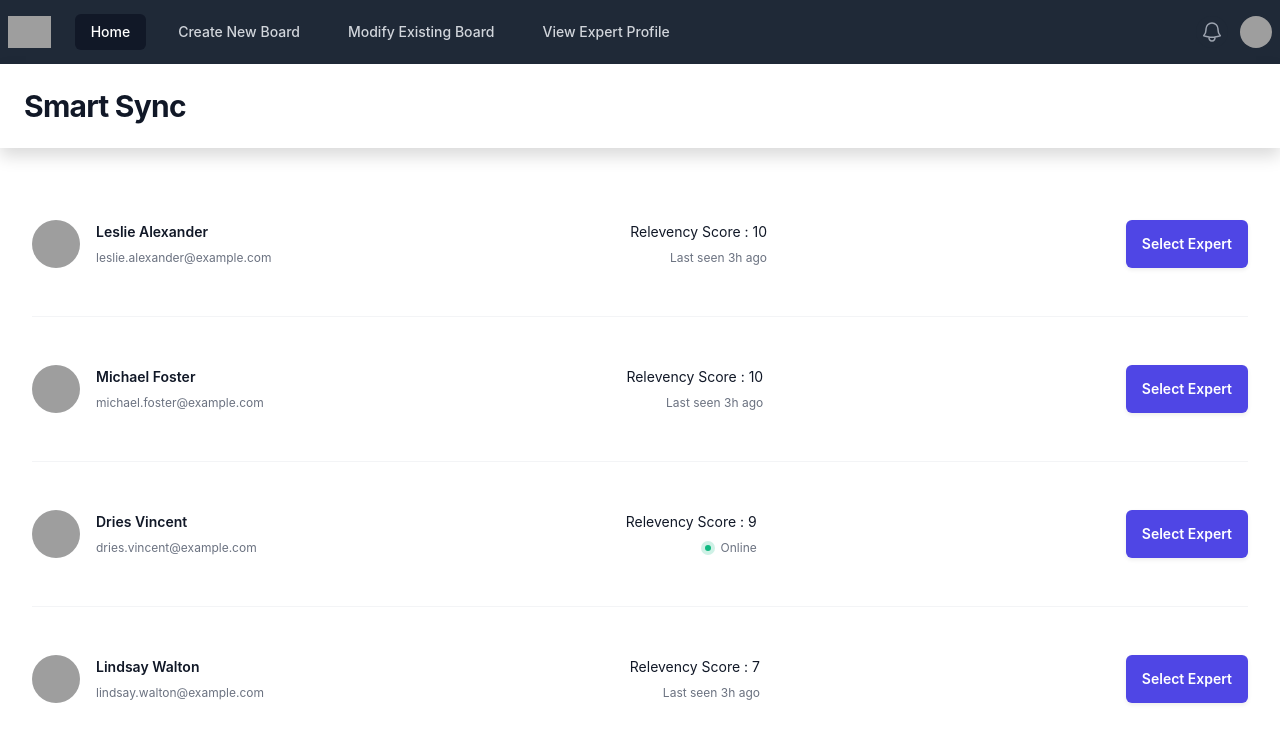
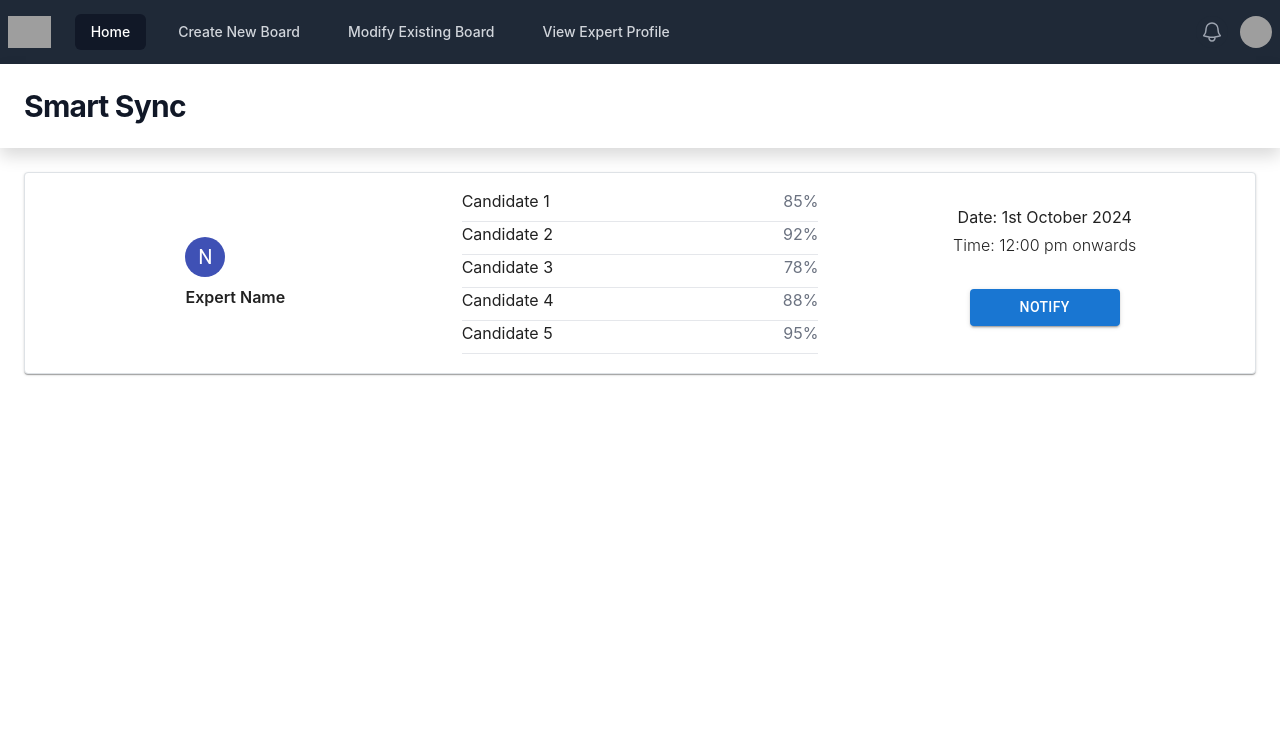
Before and after one commit to Smart-Sync/SS, a React (Create React App) app: page /admin/schedule-boards in a window 1280 px wide. Shown: the top 742 px of the page. Built offline with nearby package versions, Linux system fonts and the light colour scheme; grey boxes are pictures that could not be loaded.

Commit message:
feat: added mapping result ui

```diff
--- a/package.json
+++ b/package.json
@@ -3,8 +3,11 @@
   "version": "0.1.0",
   "private": true,
   "dependencies": {
+    "@emotion/react": "^11.13.3",
+    "@emotion/styled": "^11.13.0",
     "@headlessui/react": "^2.1.6",
     "@heroicons/react": "^2.1.5",
+    "@mui/material": "^6.1.0",
     "@tailwindcss/forms": "^0.5.9",
     "@testing-library/jest-dom": "^5.17.0",
     "@testing-library/react": "^13.4.0",
--- a/src/admin_components/MappingResult.js
+++ b/src/admin_components/MappingResult.js
@@ -1,82 +1,320 @@
-import React from 'react'
-const people = [
+
+import React, { useState } from 'react'
+import Card from '@mui/material/Card';
+import CardContent from '@mui/material/CardContent';
+import Avatar from '@mui/material/Avatar';
+import { indigo } from '@mui/material/colors';
+import Button from '@mui/material/Button';
+
+const expertsData = [
   {
-      name: 'Leslie Alexander',
-      email: 'leslie.alexander@example.com',
-      role: 'Relevency Score : 10',
+    expert: 'John Doe',
     imageUrl:
         'https://images.unsplash.com/photo-1494790108377-be9c29b29330?ixlib=rb-1.2.1&ixid=eyJhcHBfaWQiOjEyMDd9&auto=format&fit=facearea&facepad=2&w=256&h=256&q=80',
-      lastSeen: '3h ago',
-      lastSeenDateTime: '2023-01-23T13:23Z',
+    candidates: [
+      { name: 'Candidate 1', relevance: 85 },
+      { name: 'Candidate 2', relevance: 92 },
+      { name: 'Candidate 3', relevance: 78 },
+      { name: 'Candidate 4', relevance: 88 },
+      { name: 'Candidate 5', relevance: 95 },
+    ],
   },
   {
-      name: 'Michael Foster',
-      email: 'michael.foster@example.com',
-      role: 'Relevency Score : 10',
+    expert: 'Jane Smith',
     imageUrl:
-        'https://images.unsplash.com/photo-1519244703995-f4e0f30006d5?ixlib=rb-1.2.1&ixid=eyJhcHBfaWQiOjEyMDd9&auto=format&fit=facearea&facepad=2&w=256&h=256&q=80',
-      lastSeen: '3h ago',
-      lastSeenDateTime: '2023-01-23T13:23Z',
-    },
-    {
-      name: 'Dries Vincent',
-      email: 'dries.vincent@example.com',
-      role: 'Relevency Score : 9',
-      imageUrl:
-        'https://images.unsplash.com/photo-1506794778202-cad84cf45f1d?ixlib=rb-1.2.1&ixid=eyJhcHBfaWQiOjEyMDd9&auto=format&fit=facearea&facepad=2&w=256&h=256&q=80',
-      lastSeen: null,
-    },
-    {
-      name: 'Lindsay Walton',
-      email: 'lindsay.walton@example.com',
-      role: 'Relevency Score : 7',
-      imageUrl:
-        'https://images.unsplash.com/photo-1517841905240-472988babdf9?ixlib=rb-1.2.1&ixid=eyJhcHBfaWQiOjEyMDd9&auto=format&fit=facearea&facepad=2&w=256&h=256&q=80',
-      lastSeen: '3h ago',
-      lastSeenDateTime: '2023-01-23T13:23Z',
+        'https://images.unsplash.com/photo-1494790108377-be9c29b29330?ixlib=rb-1.2.1&ixid=eyJhcHBfaWQiOjEyMDd9&auto=format&fit=facearea&facepad=2&w=256&h=256&q=80',
+
+    candidates: [
+      { name: 'Candidate A', relevance: 81 },
+      { name: 'Candidate B', relevance: 90 },
+      { name: 'Candidate C', relevance: 76 },
+      { name: 'Candidate D', relevance: 89 },
+      { name: 'Candidate E', relevance: 93 },
+    ],
   },
 
-  ]
+  {
+    expert: 'Jane Smith',
+    imageUrl:
+        'https://images.unsplash.com/photo-1494790108377-be9c29b29330?ixlib=rb-1.2.1&ixid=eyJhcHBfaWQiOjEyMDd9&auto=format&fit=facearea&facepad=2&w=256&h=256&q=80',
 
-export const Experts = () => {
+    candidates: [
+      { name: 'Candidate A', relevance: 81 },
+      { name: 'Candidate B', relevance: 90 },
+      { name: 'Candidate C', relevance: 76 },
+      { name: 'Candidate D', relevance: 89 },
+      { name: 'Candidate E', relevance: 93 },
+    ],
+  },
+
+  {
+    expert: 'Jane Smith',
+    imageUrl:
+        'https://images.unsplash.com/photo-1494790108377-be9c29b29330?ixlib=rb-1.2.1&ixid=eyJhcHBfaWQiOjEyMDd9&auto=format&fit=facearea&facepad=2&w=256&h=256&q=80',
+
+    candidates: [
+      { name: 'Candidate A', relevance: 81 },
+      { name: 'Candidate B', relevance: 90 },
+      { name: 'Candidate C', relevance: 76 },
+      { name: 'Candidate D', relevance: 89 },
+      { name: 'Candidate E', relevance: 93 },
+    ],
+  },
+
+  {
+    expert: 'Jane Smith',
+    imageUrl:
+        'https://images.unsplash.com/photo-1494790108377-be9c29b29330?ixlib=rb-1.2.1&ixid=eyJhcHBfaWQiOjEyMDd9&auto=format&fit=facearea&facepad=2&w=256&h=256&q=80',
+
+    candidates: [
+      { name: 'Candidate A', relevance: 81 },
+      { name: 'Candidate B', relevance: 90 },
+      { name: 'Candidate C', relevance: 76 },
+      { name: 'Candidate D', relevance: 89 },
+      { name: 'Candidate E', relevance: 93 },
+    ],
+  },
+];
+
+export const MappingResult = () =>{
+  const [status, setStatus] = useState('initial');
+
+  const notifyExpert = async () => {
+    try {
+      setStatus('pending');
+      // Simulate backend request to send notification
+      const response = await fetch('/api/notify-expert', {
+        method: 'POST',
+        headers: {
+          'Content-Type': 'application/json',
+        },
+      });
+
+      const result = await response.json();
+
+      // Simulate response from the backend (can be 'approved' or 'rejected')
+      if (result.status === 'approved') {
+        setStatus('approved');
+      } else if (result.status === 'rejected') {
+        setStatus('rejected');
+      }
+
+    } catch (error) {
+      console.error('Error notifying expert:', error);
+    }
+  };
+
+  const getButtonProperties = () => {
+    switch (status) {
+      case 'pending':
+        return {
+          text: 'Approval Awaited',
+          color: 'bg-gray-500',
+          disabled: true,
+        };
+      case 'approved':
+        return {
+          text: 'Approved',
+          color: 'bg-green-500',
+          disabled: true,
+        };
+      case 'rejected':
+        return {
+          text: 'Rejected',
+          color: 'bg-red-500',
+          disabled: true,
+        };
+      default:
+        return {
+          text: 'Notify',
+          color: 'bg-blue-500',
+          disabled: false,
+        };
+    }
+  };
+
+  const { text, color, disabled } = getButtonProperties();
+
   return (
-    <div  className="mx-auto max-w-7xl px-2 sm:px-6 lg:px-8">
+    <Card className='flex flex-row  border rounded-lg shadow-md '>
+      <CardContent className='flex-1 flex items-center justify-center'>
+        <div >
+          <Avatar  className="mb-2 w-12 h-12" sx={{ bgcolor: indigo[500]}}>N</Avatar>
+          <span className='flex-1 font-semibold '>Expert Name</span>
+        </div>
+      </CardContent>
 
-    <ul role="list" className="divide-y divide-gray-100">
-    {people.map((person) => (
-      <li key={person.email} className="flex justify-between gap-x-6 py-5">
-        <div className="flex min-w-0 gap-x-4">
-          <img alt="" src={person.imageUrl} className="h-12 w-12 flex-none rounded-full bg-gray-50" />
-          <div className="min-w-0 flex-auto">
-            <p className="text-sm font-semibold leading-6 text-gray-900">{person.name}</p>
-            <p className="mt-1 truncate text-xs leading-5 text-gray-500">{person.email}</p>
+      <div className='flex-1 h-[200px] overflow-y-auto' style={{ scrollbarWidth: 'none' }}>
+        <CardContent className='flex-1'>
+          <ul>
+            <li className='border-b pb-2 flex justify-between'>
+              <span>Candidate 1</span>
+              <span className='text-gray-500'>85%</span>
+            </li>
+            <li className='border-b pb-2 flex justify-between'>
+              <span>Candidate 2</span>
+              <span className='text-gray-500'>92%</span>
+            </li>
+            <li className='border-b pb-2 flex justify-between'>
+              <span>Candidate 3</span>
+              <span className='text-gray-500'>78%</span>
+            </li>
+            <li className='border-b pb-2 flex justify-between'>
+              <span>Candidate 4</span>
+              <span className='text-gray-500'>88%</span>
+            </li>
+            <li className='border-b pb-2 flex justify-between'>
+              <span>Candidate 5</span>
+              <span className='text-gray-500'>95%</span>
+            </li>
+          </ul>
+        </CardContent>
       </div>
+
+
+      <CardContent className='flex-1 '>
+        <div className='flex flex-col items-center ' >
+          <span className="mt-3">Date: 1st October 2024</span>
+          <span className="font-light mt-1 mb-3">Time: 12:00 pm onwards</span>
+          <Button
+            variant="contained"
+            className={`text-sm mt-3 w-[150px] ${color}`}
+            onClick={status === 'initial' ? notifyExpert : undefined}
+            disabled={disabled}
+          >
+            {text}
+          </Button>
         </div>
-        <div className="hidden shrink-0 sm:flex sm:flex-col sm:items-end">
-          <p className="text-sm leading-6 text-gray-900">{person.role}</p>
-          {person.lastSeen ? (
-            <p className="mt-1 text-xs leading-5 text-gray-500">
-              Last seen <time dateTime={person.lastSeenDateTime}>{person.lastSeen}</time>
-            </p>
-          ) : (
-            <div className="mt-1 flex items-center gap-x-1.5">
-              <div className="flex-none rounded-full bg-emerald-500/20 p-1">
-                <div className="h-1.5 w-1.5 rounded-full bg-emerald-500" />
-              </div>
-              <p className="text-xs leading-5 text-gray-500">Online</p>
-            </div>
-          )}
+      </CardContent>
+    </Card>
+  );
+};
 
-        </div>
-        <button
-          type="submit"
-          className="rounded-md bg-indigo-600 px-3 py-2 text-sm font-semibold text-white shadow-sm hover:bg-indigo-500 focus-visible:outline focus-visible:outline-2 focus-visible:outline-offset-2 focus-visible:outline-indigo-600"
-        >
-          Select Expert
-        </button>
-      </li>
-    ))}
-  </ul>
-  </div>
-  )
-}
+
+
+
+
+
+
+
+
+
+
+
+
+
+
+
+
+
+
+
+
+
+
+
+
+
+
+
+
+
+
+
+
+
+
+
+
+
+
+
+
+
+
+
+
+
+
+// import React from 'react'
+// const people = [
+//     {
+//       name: 'Leslie Alexander',
+//       email: 'leslie.alexander@example.com',
+//       role: 'Relevency Score : 10',
+//       imageUrl:
+//         'https://images.unsplash.com/photo-1494790108377-be9c29b29330?ixlib=rb-1.2.1&ixid=eyJhcHBfaWQiOjEyMDd9&auto=format&fit=facearea&facepad=2&w=256&h=256&q=80',
+//       lastSeen: '3h ago',
+//       lastSeenDateTime: '2023-01-23T13:23Z',
+//     },
+//     {
+//       name: 'Michael Foster',
+//       email: 'michael.foster@example.com',
+//       role: 'Relevency Score : 10',
+//       imageUrl:
+//         'https://images.unsplash.com/photo-1519244703995-f4e0f30006d5?ixlib=rb-1.2.1&ixid=eyJhcHBfaWQiOjEyMDd9&auto=format&fit=facearea&facepad=2&w=256&h=256&q=80',
+//       lastSeen: '3h ago',
+//       lastSeenDateTime: '2023-01-23T13:23Z',
+//     },
+//     {
+//       name: 'Dries Vincent',
+//       email: 'dries.vincent@example.com',
+//       role: 'Relevency Score : 9',
+//       imageUrl:
+//         'https://images.unsplash.com/photo-1506794778202-cad84cf45f1d?ixlib=rb-1.2.1&ixid=eyJhcHBfaWQiOjEyMDd9&auto=format&fit=facearea&facepad=2&w=256&h=256&q=80',
+//       lastSeen: null,
+//     },
+//     {
+//       name: 'Lindsay Walton',
+//       email: 'lindsay.walton@example.com',
+//       role: 'Relevency Score : 7',
+//       imageUrl:
+//         'https://images.unsplash.com/photo-1517841905240-472988babdf9?ixlib=rb-1.2.1&ixid=eyJhcHBfaWQiOjEyMDd9&auto=format&fit=facearea&facepad=2&w=256&h=256&q=80',
+//       lastSeen: '3h ago',
+//       lastSeenDateTime: '2023-01-23T13:23Z',
+//     },
+
+//   ]
+
+// export const Experts = () => {
+//   return (
+//     <div  className="mx-auto max-w-7xl px-2 sm:px-6 lg:px-8">
+
+//     <ul role="list" className="divide-y divide-gray-100">
+//     {people.map((person) => (
+//       <li key={person.email} className="flex justify-between gap-x-6 py-5">
+//         <div className="flex min-w-0 gap-x-4">
+//           <img alt="" src={person.imageUrl} className="h-12 w-12 flex-none rounded-full bg-gray-50" />
+//           <div className="min-w-0 flex-auto">
+//             <p className="text-sm font-semibold leading-6 text-gray-900">{person.name}</p>
+//             <p className="mt-1 truncate text-xs leading-5 text-gray-500">{person.email}</p>
+//           </div>
+//         </div>
+//         <div className="hidden shrink-0 sm:flex sm:flex-col sm:items-end">
+//           <p className="text-sm leading-6 text-gray-900">{person.role}</p>
+//           {person.lastSeen ? (
+//             <p className="mt-1 text-xs leading-5 text-gray-500">
+//               Last seen <time dateTime={person.lastSeenDateTime}>{person.lastSeen}</time>
+//             </p>
+//           ) : (
+//             <div className="mt-1 flex items-center gap-x-1.5">
+//               <div className="flex-none rounded-full bg-emerald-500/20 p-1">
+//                 <div className="h-1.5 w-1.5 rounded-full bg-emerald-500" />
+//               </div>
+//               <p className="text-xs leading-5 text-gray-500">Online</p>
+//             </div>
+//           )}
+
+//         </div>
+//         <button
+//           type="submit"
+//           className="rounded-md bg-indigo-600 px-3 py-2 text-sm font-semibold text-white shadow-sm hover:bg-indigo-500 focus-visible:outline focus-visible:outline-2 focus-visible:outline-offset-2 focus-visible:outline-indigo-600"
+//         >
+//           Select Expert
+//         </button>
+//       </li>
+//     ))}
+//   </ul>
+//   </div>
+//   )
+// }
--- a/src/admin_pages/ExpertPage.js
+++ b/src/admin_pages/ExpertPage.js
@@ -1,8 +1,8 @@
 import React from 'react'
 import { Navbar } from '../admin_components/Navbar'
-import { Experts } from '../admin_components/MappingResult'
+import { MappingResult } from '../admin_components/MappingResult'
 export const ExpertPage = () => {
   return (
-    <div><Navbar><Experts></Experts></Navbar></div>
+    <div><Navbar><MappingResult></MappingResult></Navbar></div>
   )
 }
```
Also changed, not shown: 1 other file (tests, documents, lock files or other folders). Lines whose indentation alone changed are shown as unchanged.
